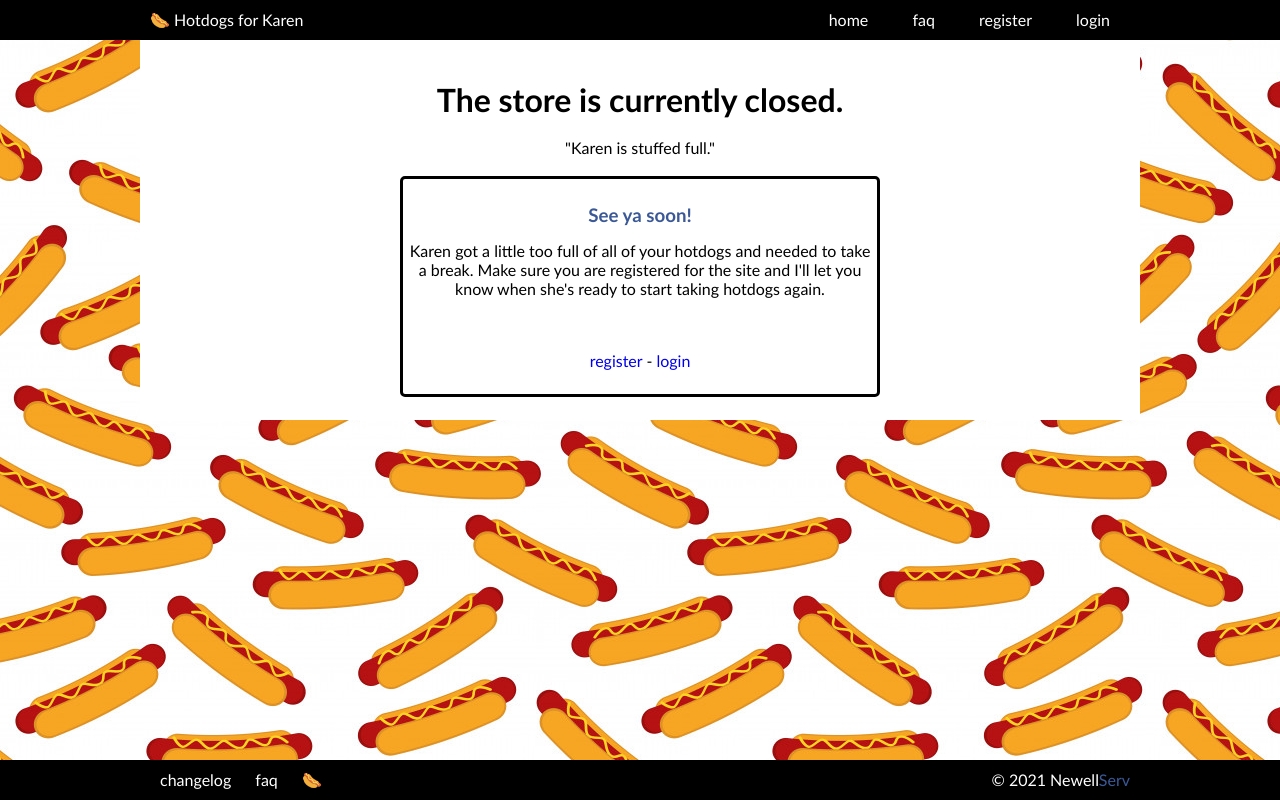
After one commit to NewellServ/hotdog, a PHP site: page /closed.php in a window 1280 px wide. The commit adds this page. Run offline with PHP 8.4, Linux system fonts and the light colour scheme.

Commit message:
ready for update

```diff
--- /dev/null
+++ b/closed.php
@@ -0,0 +1,33 @@
+<?php session_start() ; ?><!DOCTYPE html>
+<html lang="en" dir="ltr">
+  <head>
+    <meta charset="utf-8">
+    <title>Karen loves hot dogs.</title>
+    <link rel="stylesheet" href="/css/style.css">
+    <meta name="description" content="My wife, Karen, loves hot dogs tremendously.  On this page you can purchase a hot dog for her and I will take a picture of her eating it and post it to the main page hot dog eating gallery.">
+    <meta name="keywords" content="Karen, Newell, Karen Newell, Hot dog, I love hotdogs, hotdog, buy karen a hot dog, buy karen a hotdog">
+
+  <?php require_once('header.php'); ?>
+<body>
+    <div class="wrapper">
+
+      <h1>The store is currently closed.</h1>
+      <br />
+      <aside class="">
+        "Karen is stuffed full."
+      </aside>
+      <br />
+
+      <section>
+          <article class="">
+              <h3>See ya soon!</h3>
+              <p>Karen got a little too full of all of your hotdogs and needed to take a break.  Make sure you are registered for the site and I'll let you know when she's ready to start taking hotdogs again.</p>
+              <br /><br />
+              <a href="register.php">register</a> - <a href="login.php">login</a>
+              <br /><br />
+          </article>
+      </section>
+    </div>
+    <br /><br />
+  </body>
+<?php require_once('footer.php'); ?>
--- a/index.php
+++ b/index.php
@@ -31,7 +31,8 @@
                 Buy Karen a hotdog and I'll give you a picture of her eating it.<br /><br />
 
                 <!-- paypal button -->
-                <form action="https://www.sandbox.paypal.com/cgi-bin/webscr" method="post" target="_top">
+                <!-- <form action="https://www.sandbox.paypal.com/cgi-bin/webscr" method="post" target="_top"> -->
+                <form action="closed.php" method="post" target="_top">
                     <input type="hidden" name="cmd" value="_s-xclick">
                     <input type="hidden" name="hosted_button_id" value="NJCQEGECHU5QJ">
                     <input type="image" src="https://www.sandbox.paypal.com/en_US/i/btn/btn_buynowCC_LG.gif" border="0" name="submit" alt="PayPal - The safer, easier way to pay online!">
@@ -46,7 +47,7 @@
 
                 <font color="green" size="16px">$4.50</font>
 
-                <br /><br /><em><small>Rate of hotdog consumption varies greatly, expect your hotdog to be eaten within a couple of days.</b></small></em>
+                <br /><br /><em><small>Rate of hotdog consumption varies greatly, expect your hotdog to be eaten at some point in the future.</b></small></em>
             </article>
 
           </section>
```
Also changed, not shown: changelog.php (+0 -17 lines), faq.php (+4 -4 lines).
